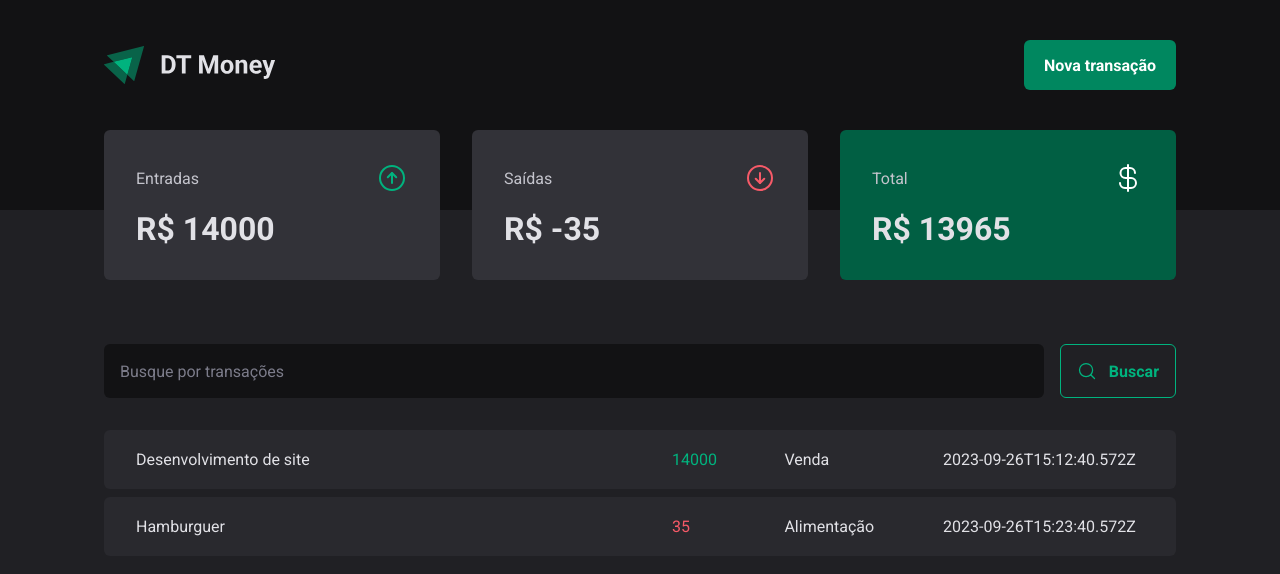
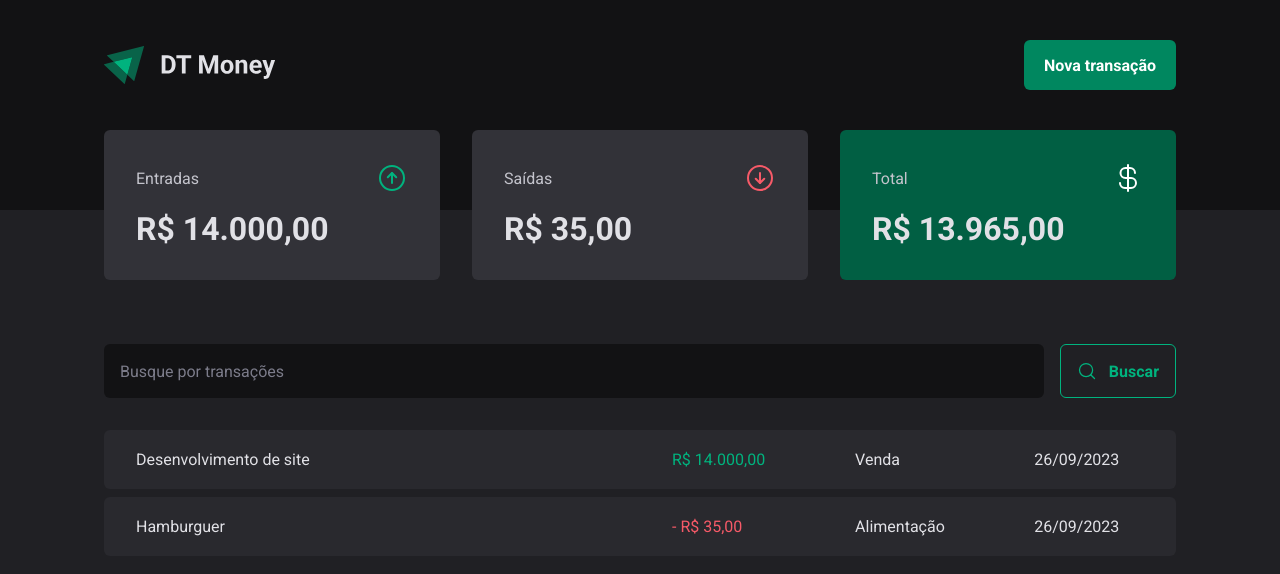
Before and after one commit to GabrielTurri/dt-money, a React (Vite) app: page / in a window 1280 px wide. Shown: the top 574 px of the page. Built offline with nearby package versions, Linux system fonts and the light colour scheme; data requests are answered from the project's data file.

Commit message:
price and date formatter

```diff
--- a/src/components/Summary/index.tsx
+++ b/src/components/Summary/index.tsx
@@ -3,6 +3,7 @@
 import { ArrowCircleDown, ArrowCircleUp, CurrencyDollar } from 'phosphor-react'
 import { useContext } from "react";
 import { TransactionsContext } from "../../contexts/TransactionsContext";
+import { priceFormatter } from "../../utils/formatter";
 
 export function Summary() {
   const { transactions } = useContext(TransactionsContext)
@@ -33,7 +34,7 @@
           <span>Entradas</span>
           <ArrowCircleUp size={32} color={theme["green-300"]}/>
         </header>
-        <strong>R$ {summary.income}</strong>
+        <strong>{priceFormatter.format(summary.income)}</strong>
       </SummaryCard>
 
       <SummaryCard>
@@ -41,7 +42,7 @@
           <span>Saídas</span>
           <ArrowCircleDown size={32} color={theme["red-300"]}/>
         </header>
-        <strong>R$ -{summary.outcome}</strong>
+        <strong>{priceFormatter.format(summary.outcome)}</strong>
       </SummaryCard>
 
       <SummaryCard variant="green">
@@ -49,7 +50,7 @@
           <span>Total</span>
           <CurrencyDollar size={32} color={theme.white}/>
         </header>
-        <strong>R$ {summary.total}</strong>
+        <strong>{priceFormatter.format(summary.total)}</strong>
       </SummaryCard>
     </SummaryContainer>
   )
--- a/src/pages/Transactions/index.tsx
+++ b/src/pages/Transactions/index.tsx
@@ -4,6 +4,7 @@
 import { SearchForm } from "./components/SearchForm";
 import { PriceHighlight, TransactionsContainer, TransactionsTable } from "./styles";
 import { TransactionsContext } from "../../contexts/TransactionsContext";
+import { dateFormatter, priceFormatter } from "../../utils/formatter";
 
 export function Transactions() {
   const { transactions } = useContext(TransactionsContext)
@@ -22,11 +23,12 @@
                   <td width="50%">{transaction.description}</td>
                   <td>
                     <PriceHighlight variant={transaction.type}>
-                      {transaction.price}
+                      {transaction.type === 'outcome' && '- '}
+                      {priceFormatter.format(transaction.price)}
                     </PriceHighlight>
                   </td>
                   <td>{transaction.category}</td>
-                  <td>{transaction.createdAt}</td>
+                  <td>{dateFormatter.format(new Date(transaction.createdAt))}</td>
                 </tr>
               )
             })}
--- /dev/null
+++ b/src/utils/formatter.ts
@@ -0,0 +1,6 @@
+export const dateFormatter = new Intl.DateTimeFormat('pt-BR');
+
+export const priceFormatter = new Intl.NumberFormat('pt-BR', {
+  style: 'currency',
+  currency: 'BRL',
+});
```
